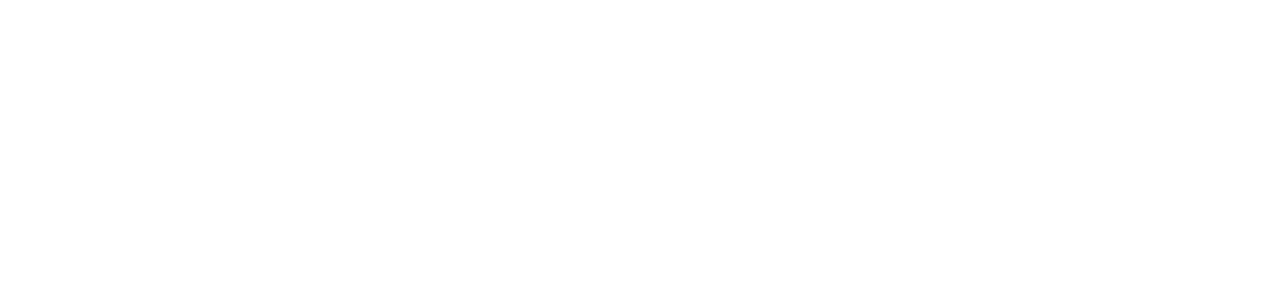
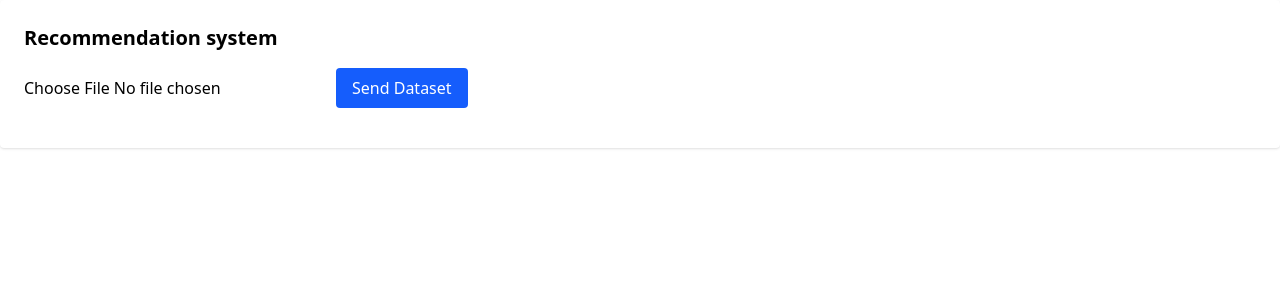
Before and after one commit to 78hamza/rbahi, a React (Vite) app in the folder frontend/: page /dashboard/advanced-analytics/recommendation in a window 1280 px wide. Before the commit this address had no page. Shown: the top 300 px of the page. Built offline with nearby package versions, Linux system fonts and the light colour scheme.

Commit message:
edit the recommendatino page for the file uploading, the next step is for backend

```diff
--- a/frontend/src/App.jsx
+++ b/frontend/src/App.jsx
@@ -5,8 +5,8 @@
 import Dashboard from "./pages/Dashboard";
 import UploadSection from "./components/fileUpload";
 import UserProfile from "./pages/profile";
-import AdvancedAnalytics from "./pages/advancedAnalytics";
-
+import AdvancedAnalytics from "./pages/AdvancedAnalytics/advancedAnalytics";
+import RecommendationSystem from "./pages/AdvancedAnalytics/recommendation";
 
 export default function App() {
   return (
@@ -18,7 +18,7 @@
       <Route path="/fileUpload" element={<UploadSection/>} />
       <Route path="/dashboard/profile" element={<UserProfile/>} />
       <Route path="/dashboard/advanced-analytics" element={<AdvancedAnalytics/>} />
-
+      <Route path="/dashboard/advanced-analytics/recommendation" element={<RecommendationSystem/>} />
     </Routes>
   );
 }
--- a/frontend/src/pages/advancedAnalytics.jsx
+++ b/frontend/src/pages/AdvancedAnalytics/advancedAnalytics.jsx
@@ -4,7 +4,7 @@
     {
         name: 'Recommendation System',
         description: "Collaborative Filtering is a method used by recommender systems to make predictions about the interest of a specific user by collecting taste or preference information from many other users. .Get personalizeed product recommendation using collaborative filtering approach, based on your sales data.",
-        route: "/advanced-analytics/recommendation",
+        route: "/dashboard/advanced-analytics/recommendation",
         bg: "bg-gradient-to-r from-purple-500 to-indigo-600"
     },
     {
--- /dev/null
+++ b/frontend/src/pages/AdvancedAnalytics/recommendation.jsx
@@ -0,0 +1,53 @@
+import React, { useState } from "react";
+import axios from "axios";
+
+const RecommendationSystem = () => {
+    const [file, setFile] = useState(null);
+    const [status, setStatus] = useState("")
+    const userId = localStorage.getItem('userId');
+
+
+    const handleFileChange = (e) => {
+        setFile(e.target.files[0]);
+    };
+
+    const handleUpload = async () => {
+        if (!file){
+            setStatus('please upload a file first.');
+            return;
+        }
+    };
+
+    const formData = new FormData();
+    formData.append("dataset", file);
+    formData.append("userId", userId);
+    formData.append("created_at", new Date().toISOString());
+
+    const handeSubmit = async () => {
+
+        try{
+            setStatus('loading...');
+            const response = await axios.post("http://localhost:7070/api/advanced-analytics/recommendation/upload", formData, {
+                headers: {
+                    "Content-Type" : "multipart/form-data",
+                },
+            });
+
+            setStatus("Uploaded successfullty re")
+        }catch (error) {
+            console.error("upload error: ", error);
+            setStatus('upload failed.')
+        }
+    }
+
+    return (
+        <div className="p-6 bg-white rounded shadow">
+            <h2 className="text-xl font-bold mb-4">Recommendation system</h2>
+            <input type="file" accept=".csv, .xlsx" onChange={handleFileChange} />
+            <button className="bg-blue-600 text-white px-4 py-2 rounded hover:bg-blue-700" onClick={handeSubmit}>Send Dataset</button>
+            <p className="mt-4">{status}</p>
+        </div>
+    );
+};
+
+export default RecommendationSystem;
```
